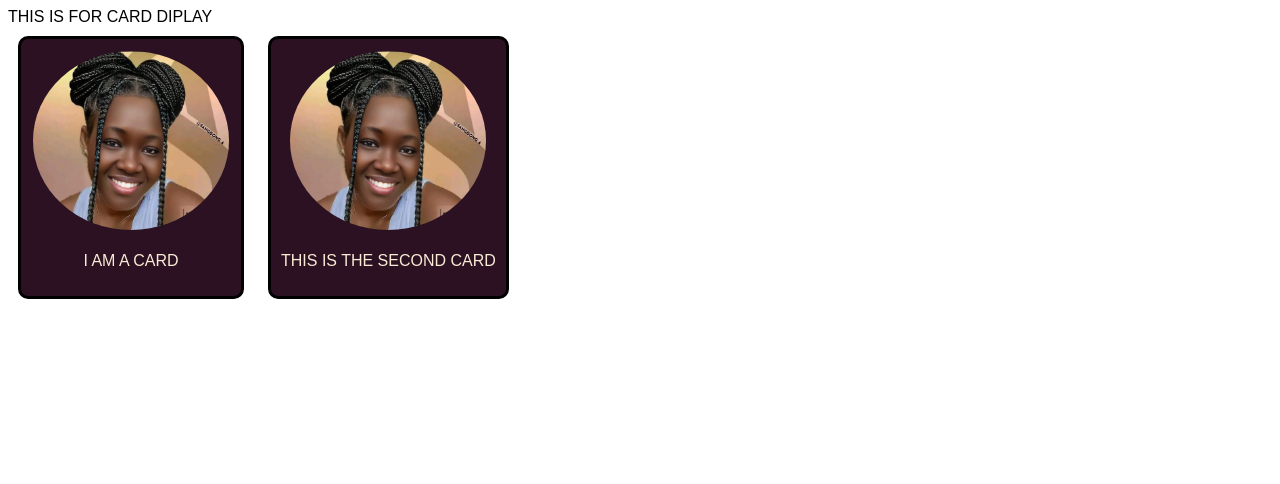
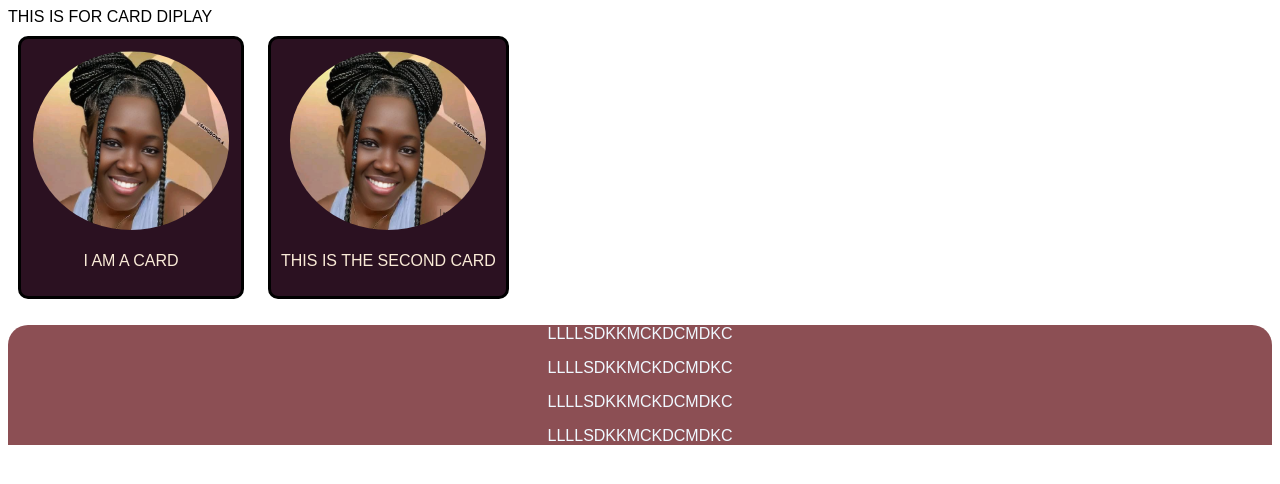
Before and after one commit to kakanyero/express-js, a website: page TRY.html in a window 1280 px wide. Drawn offline with Linux system fonts and the light colour scheme.

Commit message:
added a footer

```diff
--- a/TRY.html
+++ b/TRY.html
@@ -19,5 +19,11 @@
             <p>This is the second card</p>
         </div>
     </section>
+    <footer class="footer">
+        <p>llllsdkkmckdcmdkc</p>
+        <p>llllsdkkmckdcmdkc</p>
+        <p>llllsdkkmckdcmdkc</p>
+        <p>llllsdkkmckdcmdkc</p>
+    </footer>
 </body>
 </html>
--- a/try.css
+++ b/try.css
@@ -31,3 +31,10 @@ P{
     flood-color: blueviolet;
     font-style: inherit;
 }
+.footer{
+    color: aliceblue;
+    background-color: rgb(140, 79, 84);
+    border-top-left-radius: 20px;
+    border-top-right-radius: 20px;
+
+}
```
